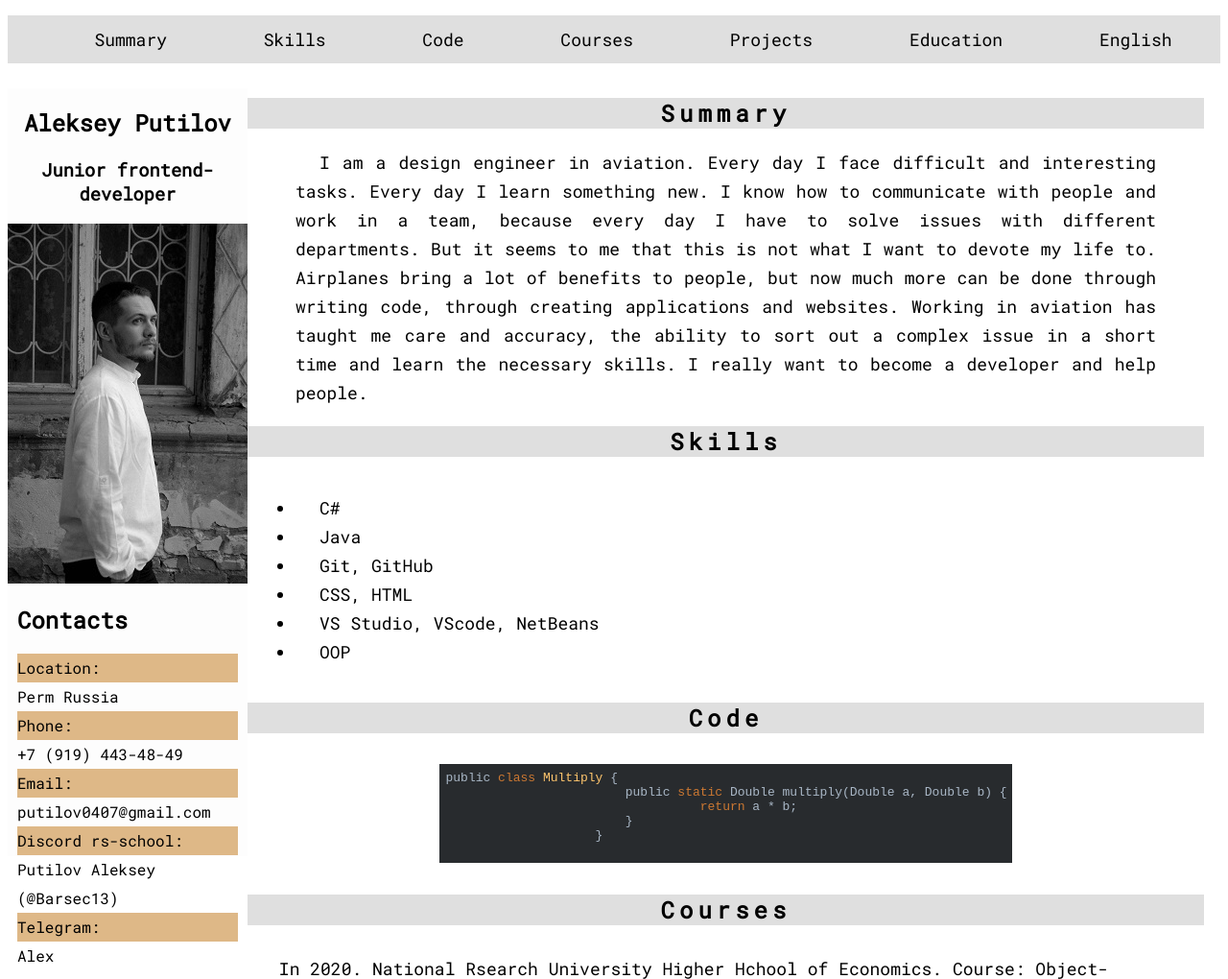
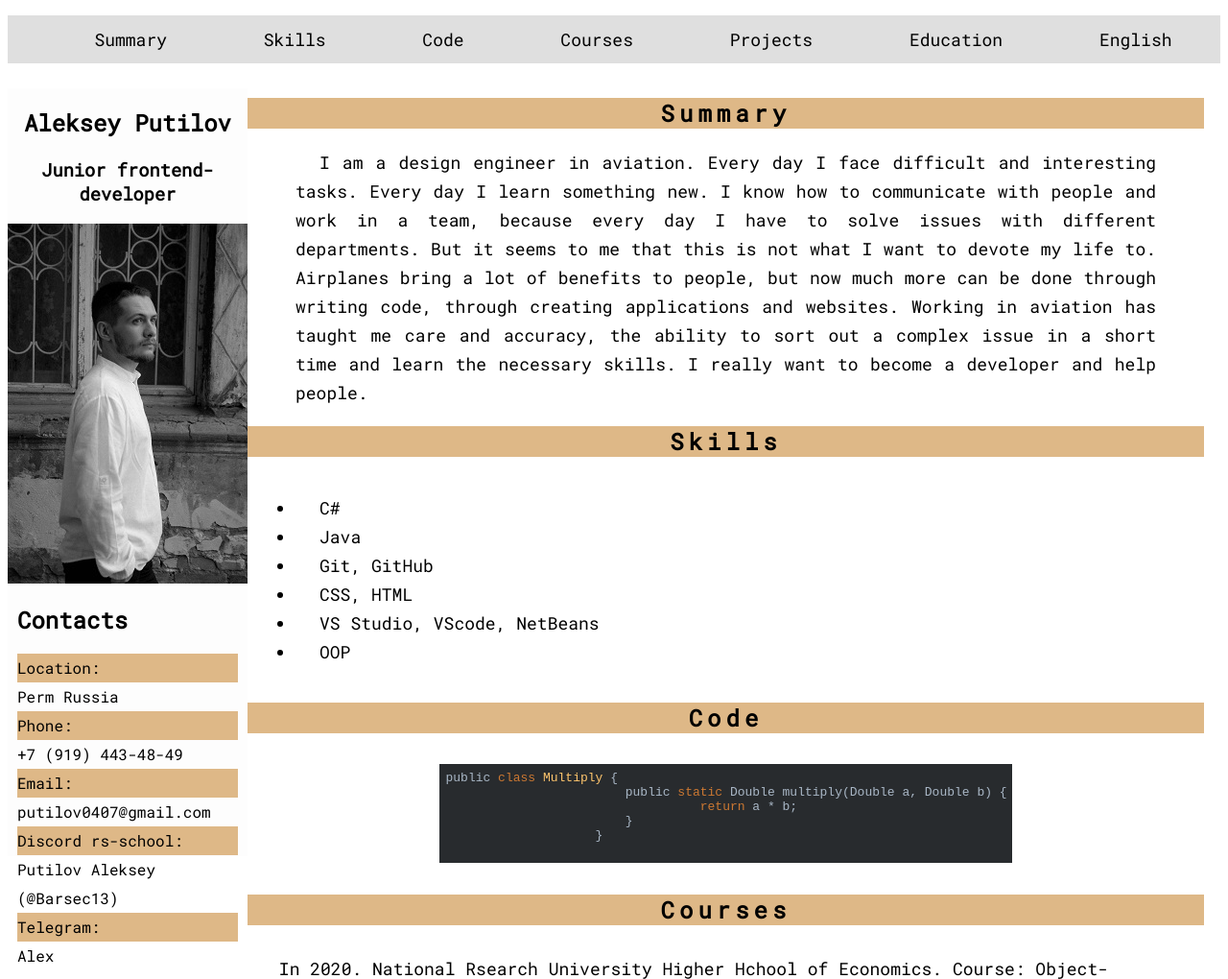
Before and after one commit to Barsec13/rsschool-cv, a plain HTML site: page index.html in a window 1280 px wide. Shown: the top 1020 px of the page at 96% size. Drawn offline with Linux system fonts and the light colour scheme.

Commit message:
fix: fix index.html for validaty

```diff
--- a/style.css
+++ b/style.css
@@ -112,7 +112,8 @@ aside{
     display: flex;
     justify-content: center;
     letter-spacing: 5px;
-    background-color: rgb(223, 223, 223);
+    background-color:burlywood;
+    ;
 }
 
 .section-text{
```
